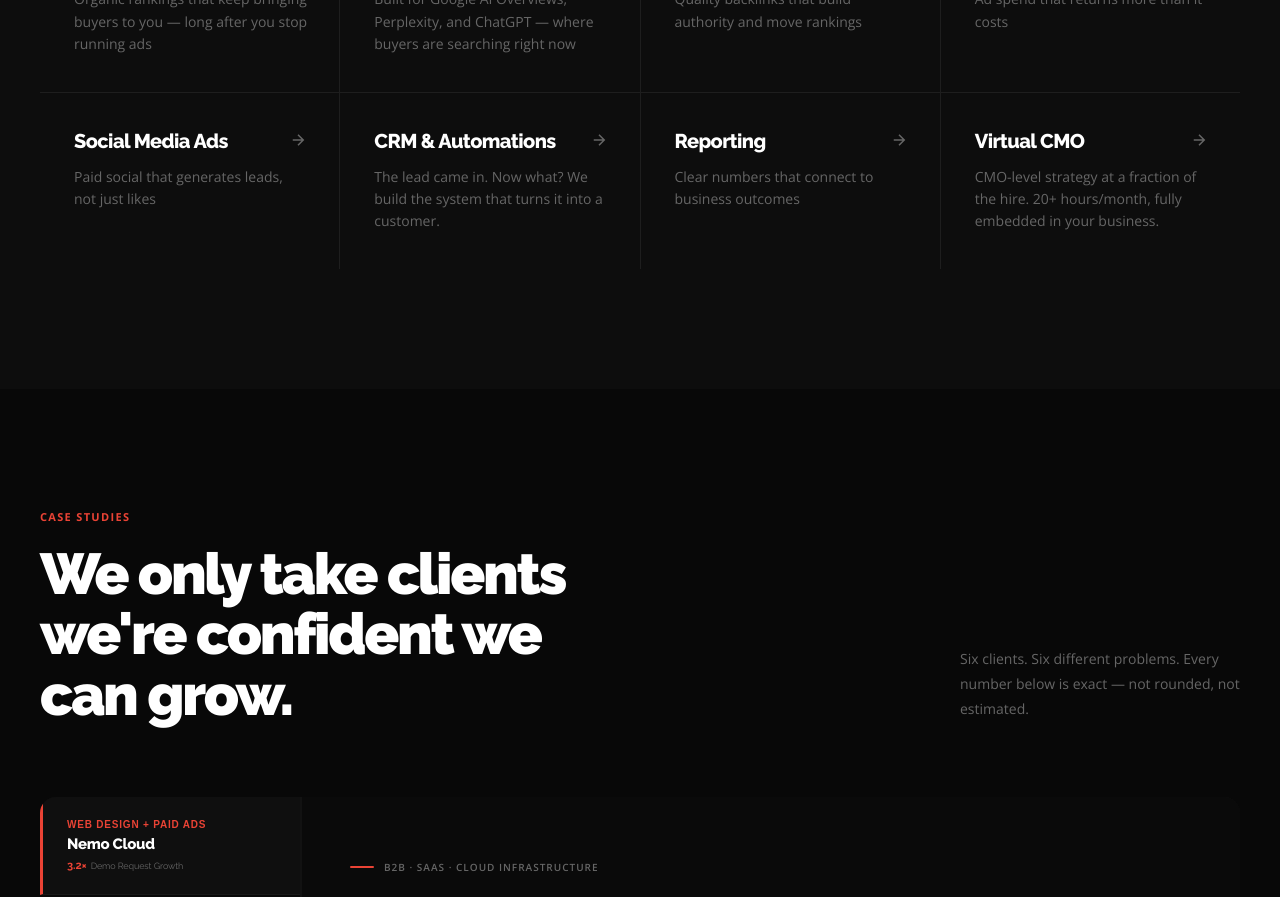
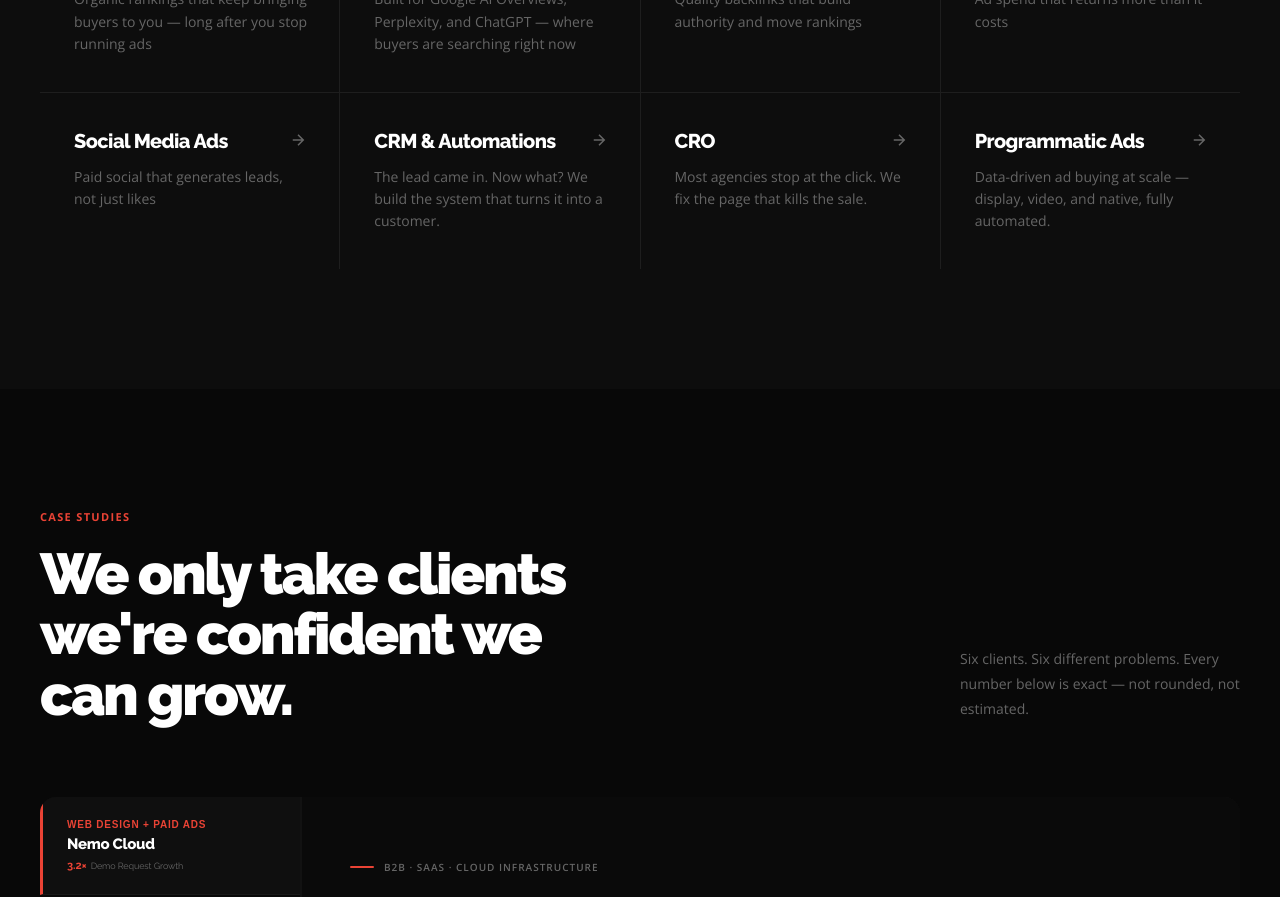
Before and after one commit to rm0313/revvora, a React (Vite) app in the folder website/: page / in a window 1280 px wide. Shown: the part 3740-4637 px from the top of the page. Built offline with nearby package versions, Linux system fonts and the light colour scheme.

Commit message:
Replace Reporting and Virtual CMO with CRO and Programmatic Ads services

```diff
--- a/website/src/components/CoreServices.jsx
+++ b/website/src/components/CoreServices.jsx
@@ -8,8 +8,8 @@ const SERVICES = [
   { name: 'PPC', desc: 'Ad spend that returns more than it costs', detail: 'Google Search Ads, Performance Max, Remarketing. Built to convert, not just click. We managed $4,598 in ad spend and generated 337 conversions for Paalm.' },
   { name: 'Social Media Ads', desc: 'Paid social that generates leads, not just likes', detail: 'Meta, Snapchat, LinkedIn, TikTok. Full-funnel: awareness to conversion. Rigorous A/B testing. Wander Nana scaled 300% daily spend while maintaining 2.84 ROAS.' },
   { name: 'CRM & Automations', desc: 'The lead came in. Now what? We build the system that turns it into a customer.', detail: 'CRM setup, lead scoring, email/SMS automation, pipeline reporting. The gap between a lead and a customer is a system. We build it.' },
-  { name: 'Reporting', desc: 'Clear numbers that connect to business outcomes', detail: 'No vanity metrics. No inflated impressions. Monthly dashboards, keyword rankings, revenue attribution. Written in language your leadership understands.' },
-  { name: 'Virtual CMO', desc: 'CMO-level strategy at a fraction of the hire. 20+ hours/month, fully embedded in your business.', detail: 'Your CMO, embedded. 20+ hours/month. We attend meetings, own strategy, lead your team, and report results. Starting at $10,000/month vs $150,000+ full-time.' },
+  { name: 'CRO', desc: 'Most agencies stop at the click. We fix the page that kills the sale.', detail: 'Landing page audits, A/B testing, heatmaps, funnel analysis. We find where prospects drop off and remove every reason not to convert.' },
+  { name: 'Programmatic Ads', desc: 'Data-driven ad buying at scale — display, video, and native, fully automated.', detail: 'Audience targeting, real-time bidding, creative rotation across display, video, and native placements. Built to reach buyers at every stage — without waste.' },
 ];
 
 export default function CoreServices() {
```
